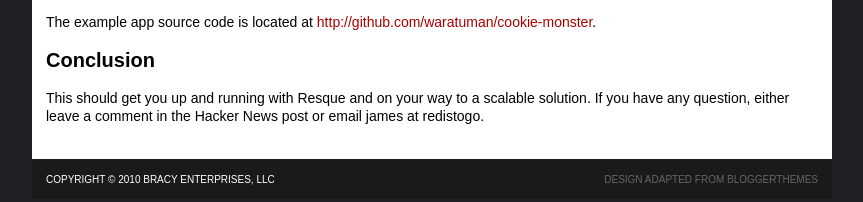
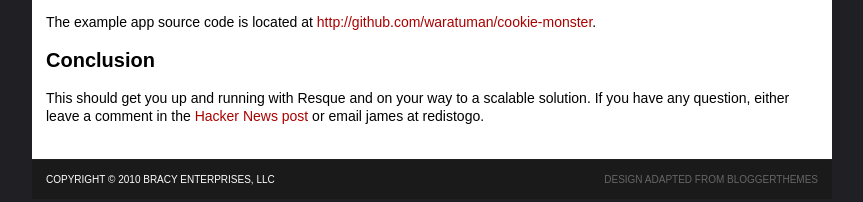
Before and after one commit to waratuman/blog.redistogo, a Jekyll site: the page built from _posts/2010-07-26-resque-with-redis-to-go.md, in a window 1280 px wide and 900 px high, scrolled down 3506 px. Shown: the part 695-897 px from the top of the window, without its empty margins (208-1071 px from the left). Built offline with Jekyll 4.4.1, drawn with Linux system fonts in a browser that asks for light colours; Markdown is read by kramdown in place of the engine named in the settings; some of the changed lines change nothing that is shown.

Commit message:
Added the HN link.

```diff
--- a/_posts/2010-07-26-resque-with-redis-to-go.md
+++ b/_posts/2010-07-26-resque-with-redis-to-go.md
@@ -221,5 +221,5 @@ The example app source code is located at [http://github.com/waratuman/cookie-mo
 ## Conclusion
 
 This should get you up and running with Resque and on your way to a scalable
-solution. If you have any question, either leave a comment in the Hacker News
-post or email james at redistogo.
+solution. If you have any question, either leave a comment in the [Hacker News
+post](http://news.ycombinator.com/item?id=1554641) or email james at redistogo.
```
